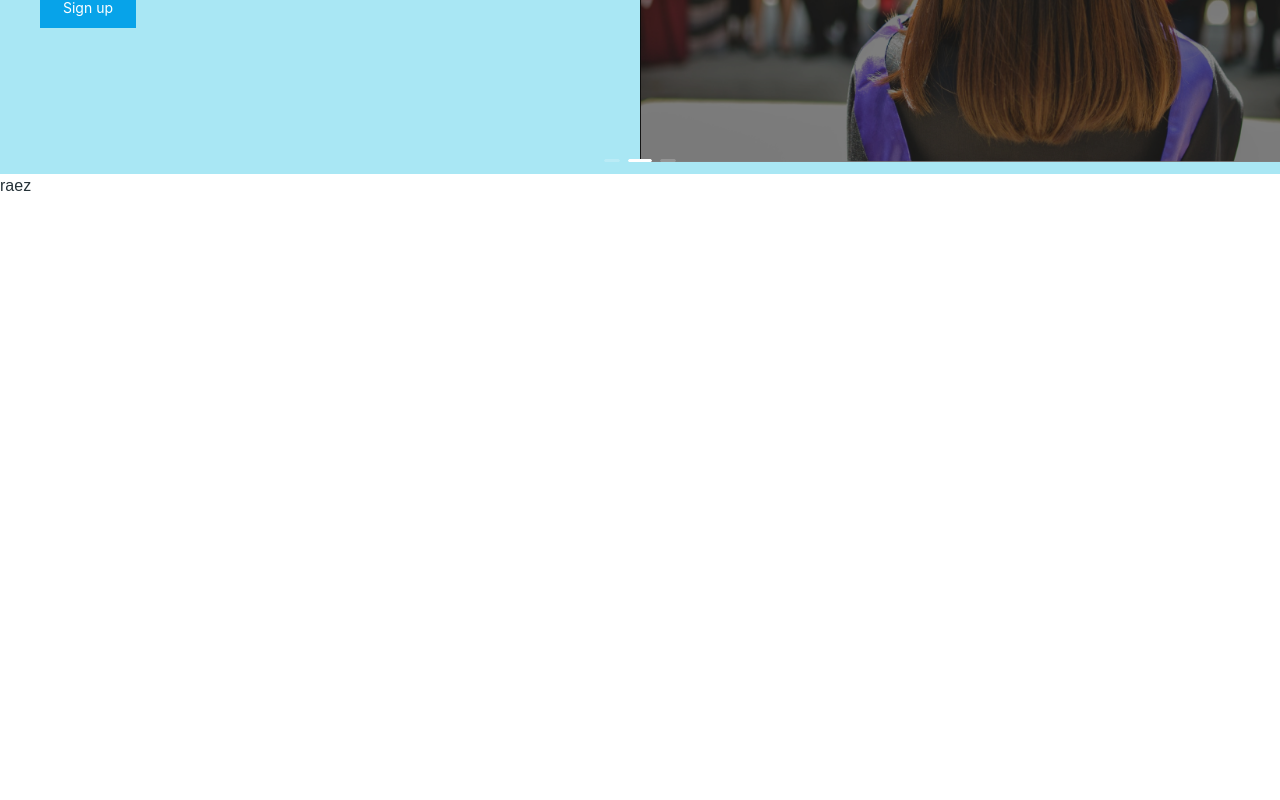
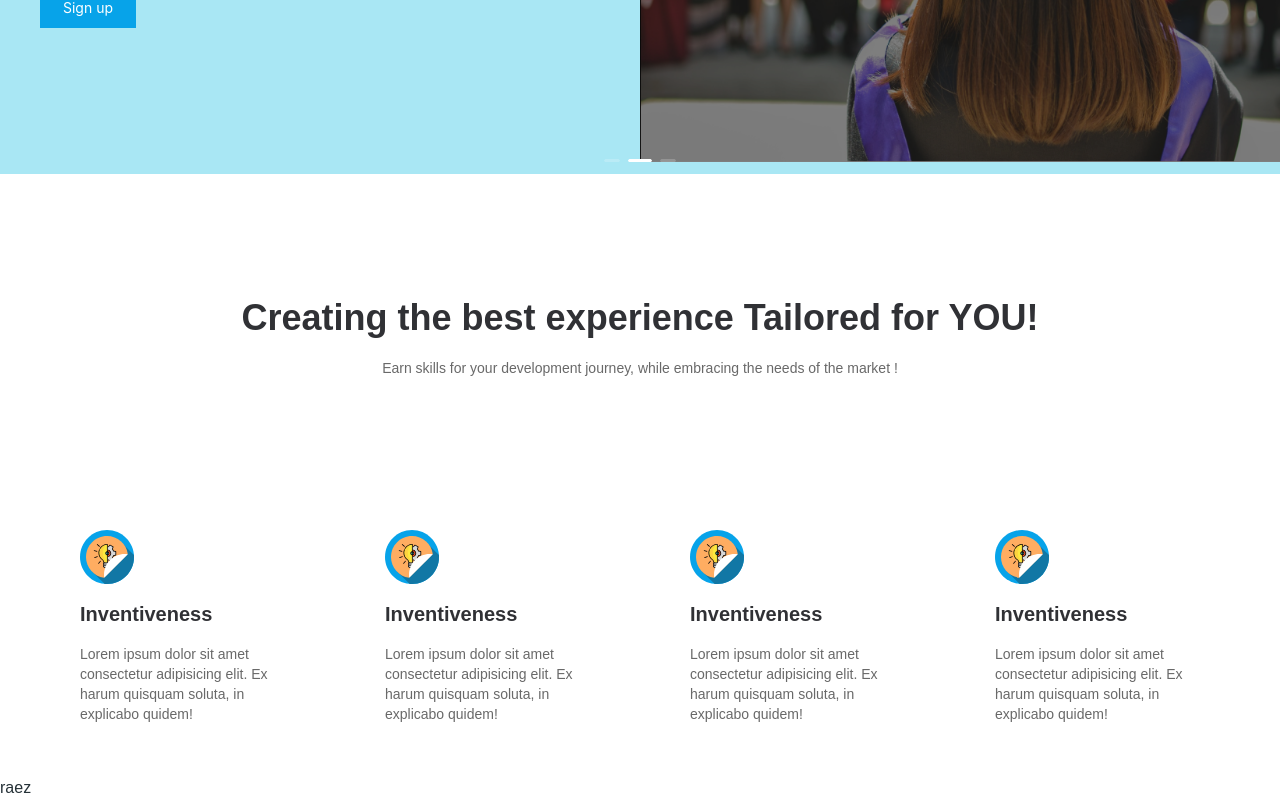
Before and after one commit to RamezTaher/E-learning, a React (Vite) app: page / in a window 1280 px wide. Shown: the part 398-1198 px from the top of the page. Before the commit the page ends 800 px from the top, so only its background shows below. Built offline with nearby package versions, Linux system fonts and the light colour scheme.

Commit message:
ways done

```diff
--- /dev/null
+++ b/src/components/Card.jsx
@@ -0,0 +1,18 @@
+import React from "react"
+
+const Card = ({ img, title }) => {
+  return (
+    <div className="flex flex-col gap-4 p-10">
+      <div className="w-15">
+        <img src={img} alt="way" />
+      </div>
+      <h1 className="text-secondary text-xl font-[900]">{title}</h1>
+      <p className="text-secondary-tint text-sm">
+        Lorem ipsum dolor sit amet consectetur adipisicing elit. Ex harum
+        quisquam soluta, in explicabo quidem!
+      </p>
+    </div>
+  )
+}
+
+export default Card
--- /dev/null
+++ b/src/components/Experience.jsx
@@ -0,0 +1,32 @@
+import React from "react"
+import Card from "./Card"
+import exp1 from "@/ways/inventiveness.svg"
+
+const Experience = () => {
+  return (
+    <div>
+      <div className="container px-6 sm:mx-auto relative  lg:px-10 py-3 flex flex-col">
+        <div className="flex flex-col items-center justify-center gap-5 py-28">
+          <h1 className="text-secondary text-4xl font-bold">
+            Creating the best experience Tailored for YOU!
+          </h1>
+          <p className="text-secondary-tint text-sm ">
+            Earn skills for your development journey, while embracing the needs
+            of the market !
+          </p>
+        </div>
+
+        <div className="grid grid-cols-4 gap-5">
+          <Card img={exp1} title={"Inventiveness"} className="col-span-1" />
+          <Card img={exp1} title={"Inventiveness"} className="col-span-1" />
+          <Card img={exp1} title={"Inventiveness"} className="col-span-1" />
+          <Card img={exp1} title={"Inventiveness"} className="col-span-1" />
+        </div>
+
+
+      </div>
+    </div>
+  )
+}
+
+export default Experience
--- a/src/pages/Home.jsx
+++ b/src/pages/Home.jsx
@@ -1,4 +1,5 @@
 import React from "react"
+import Experience from "../components/Experience"
 import Footer from "../components/footer"
 import Header from "../components/Header"
 import Hero from "../components/Hero"
@@ -10,6 +11,9 @@ const Home = () => {
       <section>
         <Hero />
       </section>
+      <section>
+        <Experience />
+      </section>
       <Footer />
     </>
   )
--- a/tailwind.config.cjs
+++ b/tailwind.config.cjs
@@ -14,7 +14,7 @@ module.exports = {
         primary: "#07a3e9",
         "primary-tint": "#A9E7F4",
         secondary: "#303135",
-        "secondary-tint": "#FAFAFA",
+        "secondary-tint": "#696969",
         "dark-shade": "#263238",
         dark: "#404040",
         "dark-tint": "#BEBEBE",
```
